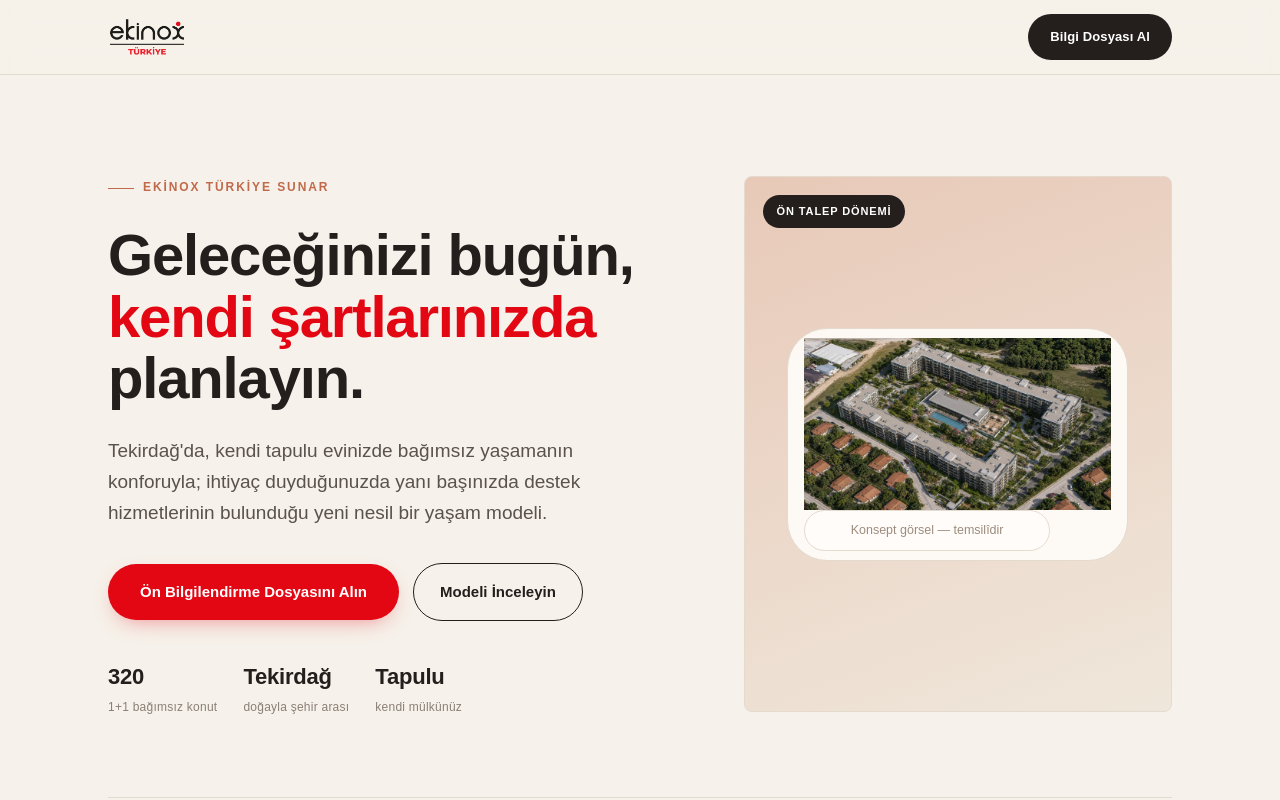
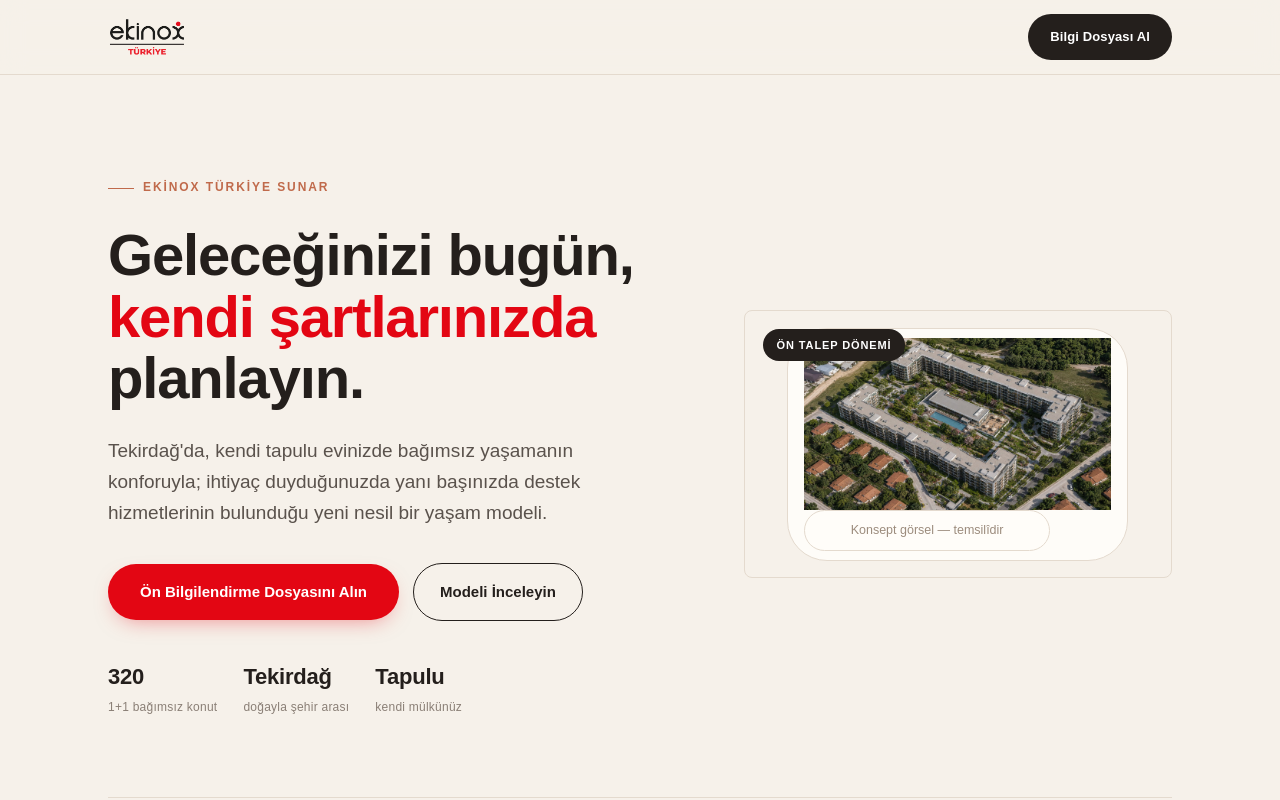
Before and after one commit to mehmetfsametoglu/ekinox-tekirdag, a Next.js app: page / in a window 1280 px wide. Shown: the top 800 px of the page. Built offline with nearby package versions, Linux system fonts and the light colour scheme.

Commit message:
Add image display styles for hero and location visuals

```diff
--- a/src/app/globals.css
+++ b/src/app/globals.css
@@ -176,3 +176,46 @@
   object-fit: cover;
   display: block;
 }
+
+/* === IMAGE DISPLAY FIX === */
+
+/* Hero görseli: tüm render görünsün, kırpılmasın */
+.hero-visual {
+  aspect-ratio: 16 / 10 !important;
+  max-height: none !important;
+  background: #F6F1EA !important;
+}
+
+.hero-visual .visual-img {
+  width: 100% !important;
+  height: 100% !important;
+  object-fit: contain !important;
+  object-position: center center !important;
+  background: #F6F1EA !important;
+}
+
+/* Lokasyon görseli: geniş render tam görünsün */
+.loc-visual {
+  aspect-ratio: 16 / 9 !important;
+  overflow: hidden !important;
+  background: #F6F1EA !important;
+}
+
+.loc-visual .visual-img {
+  width: 100% !important;
+  height: 100% !important;
+  object-fit: contain !important;
+  object-position: center center !important;
+  background: #F6F1EA !important;
+}
+
+/* Kartlardaki iç mekân görselleri: düzgün ve merkezli görünsün */
+.card img,
+.card .visual-img {
+  width: 100% !important;
+  height: 240px !important;
+  object-fit: cover !important;
+  object-position: center center !important;
+  display: block !important;
+  border-radius: 8px 8px 0 0 !important;
+}
```
